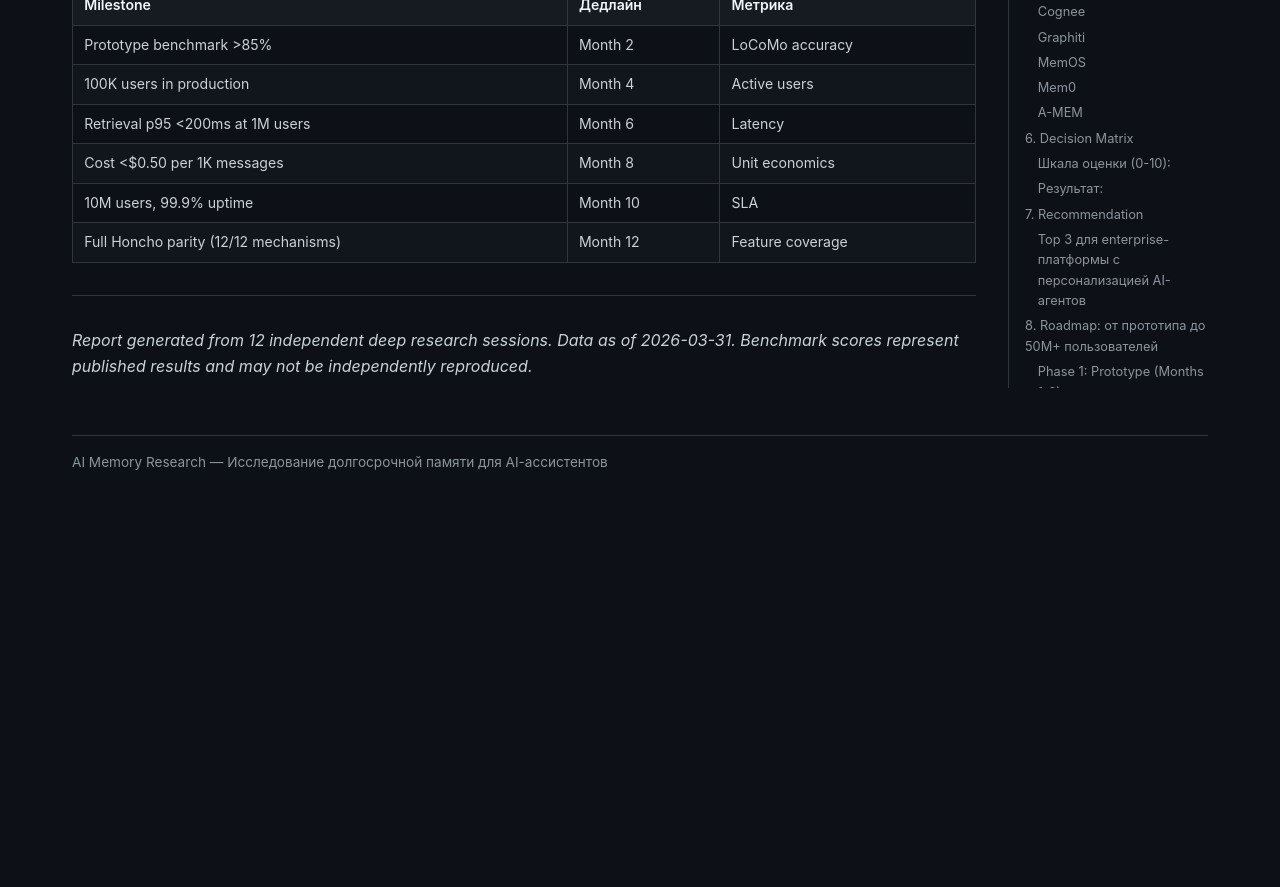
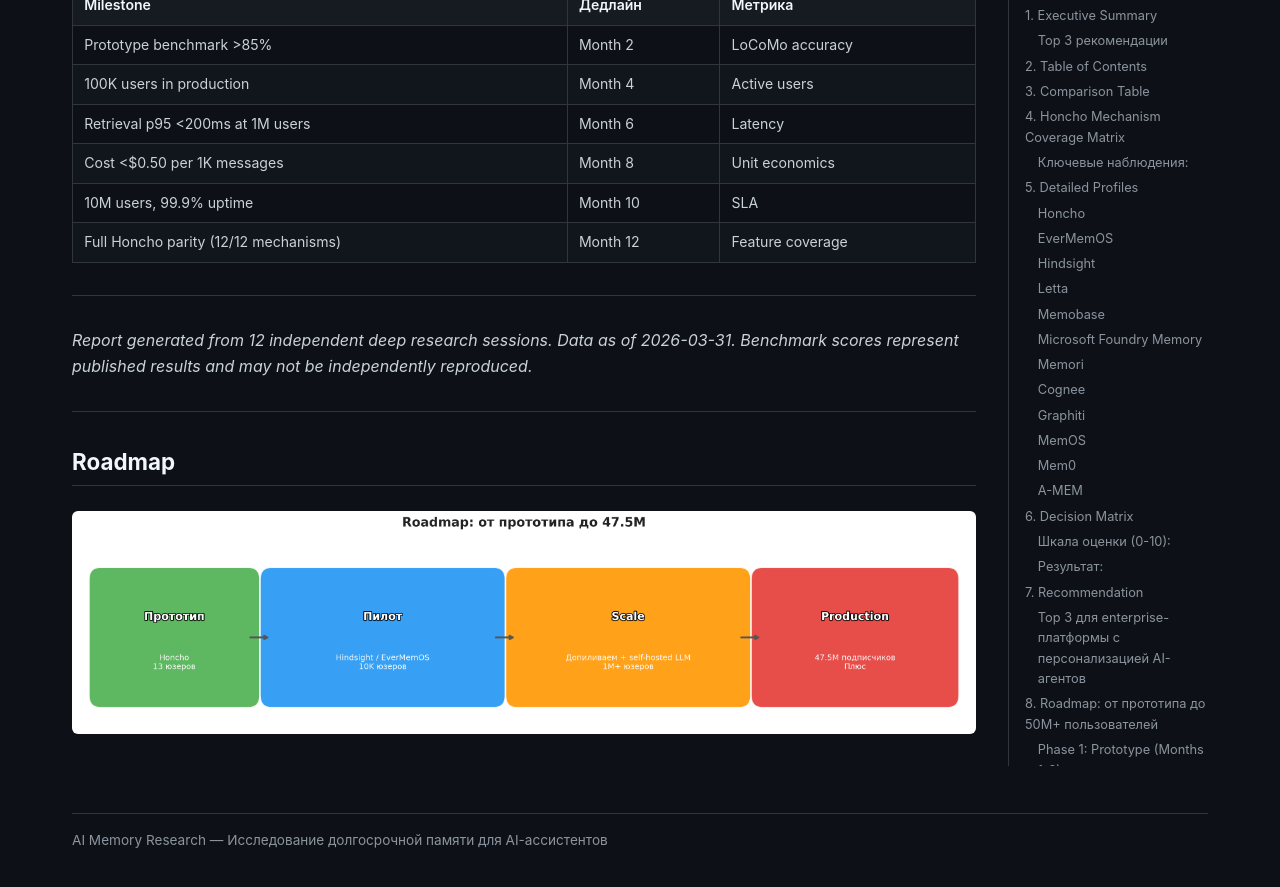
Before and after one commit to vedulix/honcho-memory-research, a Jekyll site: the page built from 05-deep-research-report.md, in a window 1280 px wide and 900 px high, scrolled down 17562 px. Shown: the top 887 px of the window. Built offline with Jekyll 4.4.1, drawn with Linux system fonts in a browser that asks for light colours; our own code applies the rules of GitHub Pages for plain Markdown files; before the commit the page ends 18084 px from its top, so only the background shows below that.

Commit message:
docs: add roadmap image to deep research report
Co-Authored-By: Claude Opus 4.6 (1M context) <noreply@anthropic.com>

```diff
--- a/05-deep-research-report.md
+++ b/05-deep-research-report.md
@@ -615,3 +615,9 @@ Scoring: **0** = absent, **1** = partial, **2** = native
 ---
 
 *Report generated from 12 independent deep research sessions. Data as of 2026-03-31. Benchmark scores represent published results and may not be independently reproduced.*
+
+---
+
+## Roadmap
+
+![Roadmap](img/roadmap-phases.png)
```
Also changed, not shown: img/roadmap-phases.png (added).
